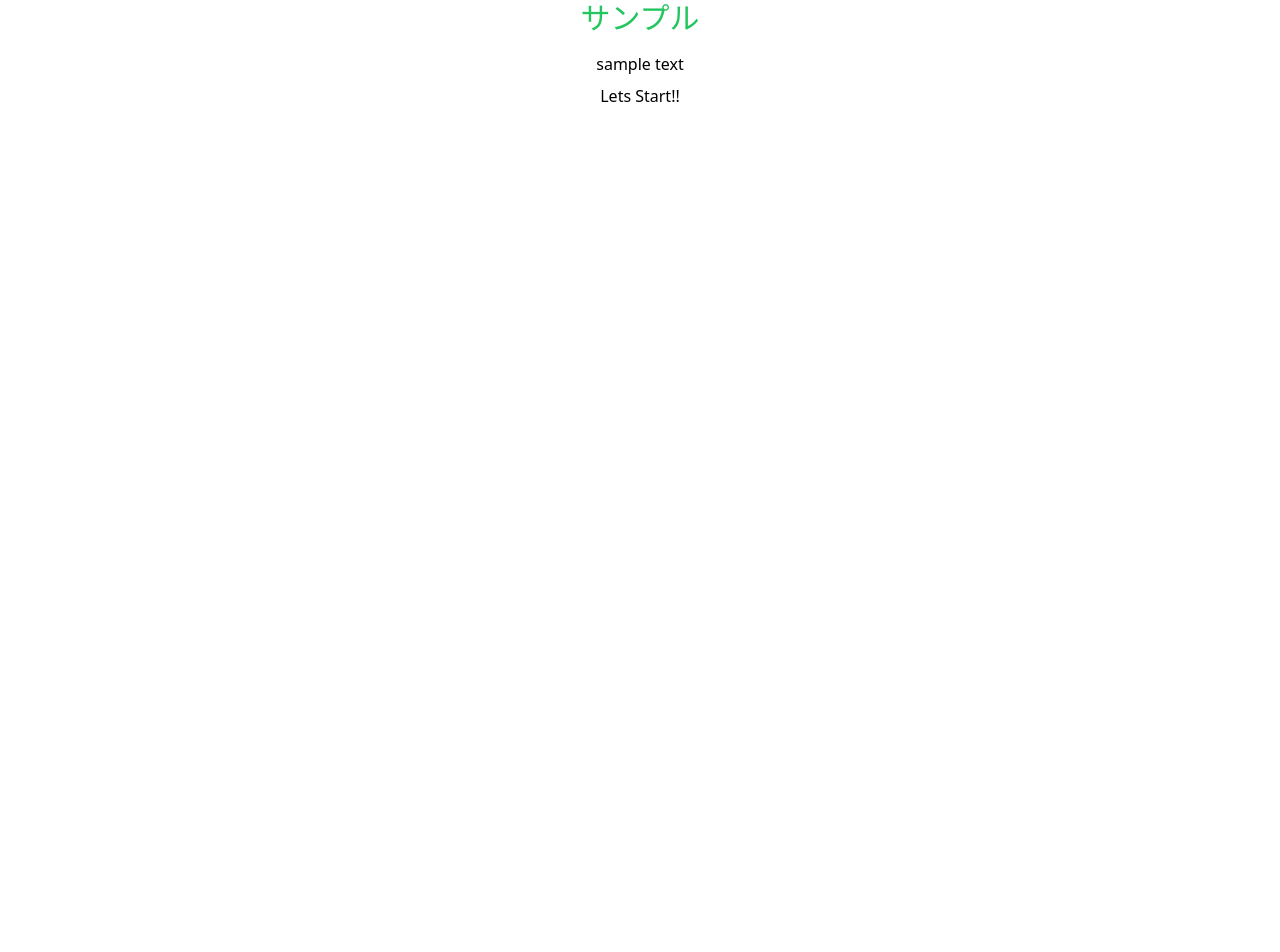
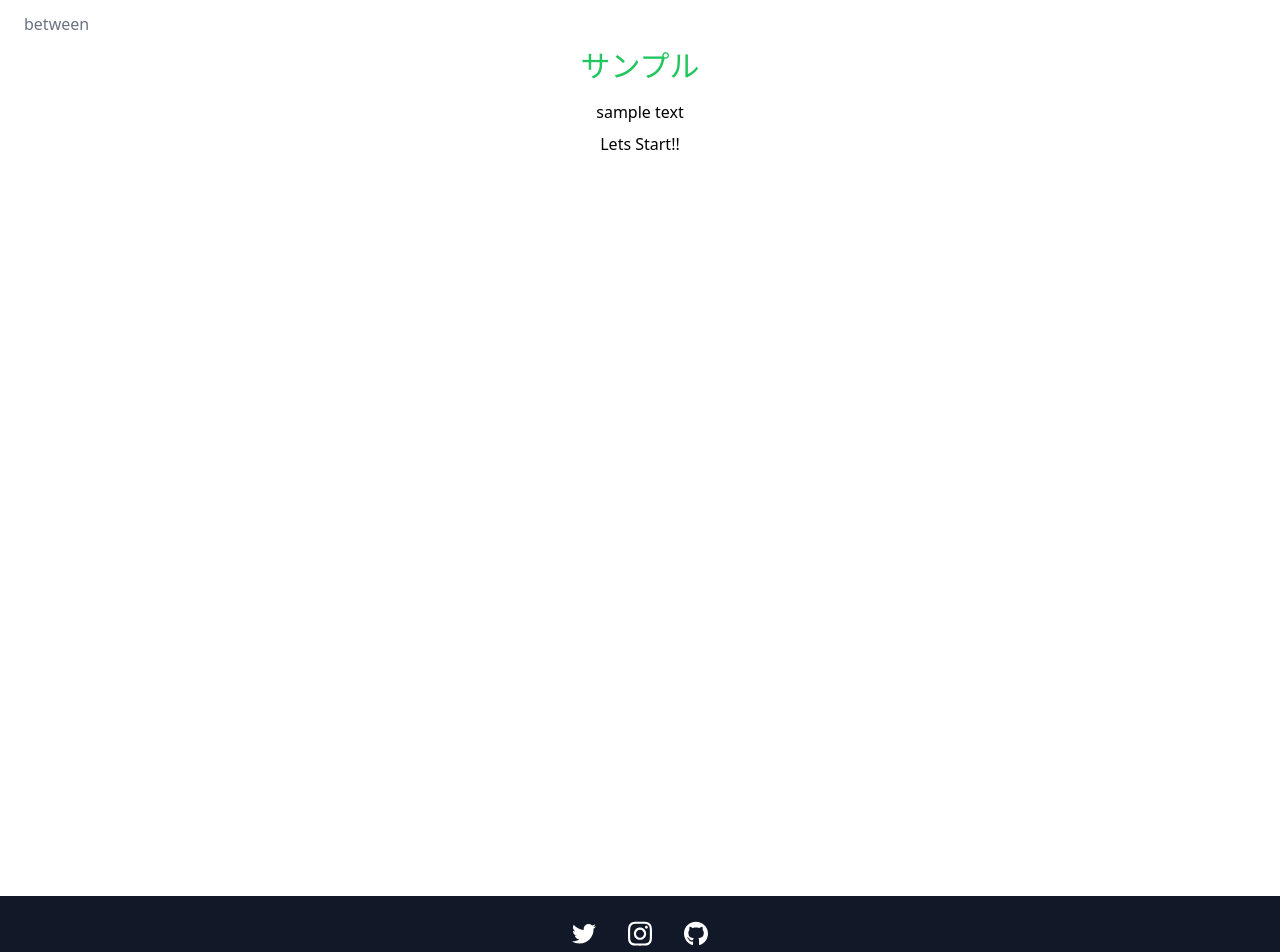
Before and after one commit to Hattori-Takuma/between-web, a Next.js app: page / in a window 1280 px wide. Shown: the top 952 px of the page. Before the commit the page ends 800 px from the top, so only its background shows below. Built offline with nearby package versions, Linux system fonts and the light colour scheme.

Commit message:
add : layouter

```diff
--- /dev/null
+++ b/src/components/Footer.tsx
@@ -0,0 +1,82 @@
+import Link from 'next/link';
+import { siteConfig } from '../const/site.config';
+const Footer = () => {
+  return (
+    <footer className="text-center bg-gray-900 text-white w-screen block">
+      <div className="container px-6 pt-6 flex flex-col items-center max-w-2xl w-full mx-auto">
+        <div className="flex justify-center mb-6 text-white">
+          {/* Twitter */}
+          {siteConfig.twitterUrl && (
+            <a href={siteConfig.twitterUrl}>
+              <svg
+                aria-hidden="true"
+                focusable="false"
+                data-prefix="fab"
+                data-icon="twitter"
+                className="w-6 h-full mx-4"
+                role="img"
+                xmlns="http://www.w3.org/2000/svg"
+                viewBox="0 0 512 512"
+              >
+                <path
+                  fill="currentColor"
+                  d="M459.37 151.716c.325 4.548.325 9.097.325 13.645 0 138.72-105.583 298.558-298.558 298.558-59.452 0-114.68-17.219-161.137-47.106 8.447.974 16.568 1.299 25.34 1.299 49.055 0 94.213-16.568 130.274-44.832-46.132-.975-84.792-31.188-98.112-72.772 6.498.974 12.995 1.624 19.818 1.624 9.421 0 18.843-1.3 27.614-3.573-48.081-9.747-84.143-51.98-84.143-102.985v-1.299c13.969 7.797 30.214 12.67 47.431 13.319-28.264-18.843-46.781-51.005-46.781-87.391 0-19.492 5.197-37.36 14.294-52.954 51.655 63.675 129.3 105.258 216.365 109.807-1.624-7.797-2.599-15.918-2.599-24.04 0-57.828 46.782-104.934 104.934-104.934 30.213 0 57.502 12.67 76.67 33.137 23.715-4.548 46.456-13.32 66.599-25.34-7.798 24.366-24.366 44.833-46.132 57.827 21.117-2.273 41.584-8.122 60.426-16.243-14.292 20.791-32.161 39.308-52.628 54.253z"
+                ></path>
+              </svg>
+            </a>
+          )}
+
+          {/* Instagram */}
+          {siteConfig.InstagramUrl && (
+            <a href={siteConfig.InstagramUrl}>
+              <svg
+                aria-hidden="true"
+                focusable="false"
+                data-prefix="fab"
+                data-icon="instagram"
+                className="w-6 h-full mx-4"
+                role="img"
+                xmlns="http://www.w3.org/2000/svg"
+                viewBox="0 0 448 512"
+              >
+                <path
+                  fill="currentColor"
+                  d="M224.1 141c-63.6 0-114.9 51.3-114.9 114.9s51.3 114.9 114.9 114.9S339 319.5 339 255.9 287.7 141 224.1 141zm0 189.6c-41.1 0-74.7-33.5-74.7-74.7s33.5-74.7 74.7-74.7 74.7 33.5 74.7 74.7-33.6 74.7-74.7 74.7zm146.4-194.3c0 14.9-12 26.8-26.8 26.8-14.9 0-26.8-12-26.8-26.8s12-26.8 26.8-26.8 26.8 12 26.8 26.8zm76.1 27.2c-1.7-35.9-9.9-67.7-36.2-93.9-26.2-26.2-58-34.4-93.9-36.2-37-2.1-147.9-2.1-184.9 0-35.8 1.7-67.6 9.9-93.9 36.1s-34.4 58-36.2 93.9c-2.1 37-2.1 147.9 0 184.9 1.7 35.9 9.9 67.7 36.2 93.9s58 34.4 93.9 36.2c37 2.1 147.9 2.1 184.9 0 35.9-1.7 67.7-9.9 93.9-36.2 26.2-26.2 34.4-58 36.2-93.9 2.1-37 2.1-147.8 0-184.8zM398.8 388c-7.8 19.6-22.9 34.7-42.6 42.6-29.5 11.7-99.5 9-132.1 9s-102.7 2.6-132.1-9c-19.6-7.8-34.7-22.9-42.6-42.6-11.7-29.5-9-99.5-9-132.1s-2.6-102.7 9-132.1c7.8-19.6 22.9-34.7 42.6-42.6 29.5-11.7 99.5-9 132.1-9s102.7-2.6 132.1 9c19.6 7.8 34.7 22.9 42.6 42.6 11.7 29.5 9 99.5 9 132.1s2.7 102.7-9 132.1z"
+                ></path>
+              </svg>
+            </a>
+          )}
+
+          {/* Github */}
+          {siteConfig.githubUrl && (
+            <a href={siteConfig.githubUrl}>
+              <svg
+                aria-hidden="true"
+                focusable="false"
+                data-prefix="fab"
+                data-icon="github"
+                className="w-6 h-full mx-4"
+                role="img"
+                xmlns="http://www.w3.org/2000/svg"
+                viewBox="0 0 496 512"
+              >
+                <path
+                  fill="currentColor"
+                  d="M165.9 397.4c0 2-2.3 3.6-5.2 3.6-3.3.3-5.6-1.3-5.6-3.6 0-2 2.3-3.6 5.2-3.6 3-.3 5.6 1.3 5.6 3.6zm-31.1-4.5c-.7 2 1.3 4.3 4.3 4.9 2.6 1 5.6 0 6.2-2s-1.3-4.3-4.3-5.2c-2.6-.7-5.5.3-6.2 2.3zm44.2-1.7c-2.9.7-4.9 2.6-4.6 4.9.3 2 2.9 3.3 5.9 2.6 2.9-.7 4.9-2.6 4.6-4.6-.3-1.9-3-3.2-5.9-2.9zM244.8 8C106.1 8 0 113.3 0 252c0 110.9 69.8 205.8 169.5 239.2 12.8 2.3 17.3-5.6 17.3-12.1 0-6.2-.3-40.4-.3-61.4 0 0-70 15-84.7-29.8 0 0-11.4-29.1-27.8-36.6 0 0-22.9-15.7 1.6-15.4 0 0 24.9 2 38.6 25.8 21.9 38.6 58.6 27.5 72.9 20.9 2.3-16 8.8-27.1 16-33.7-55.9-6.2-112.3-14.3-112.3-110.5 0-27.5 7.6-41.3 23.6-58.9-2.6-6.5-11.1-33.3 2.6-67.9 20.9-6.5 69 27 69 27 20-5.6 41.5-8.5 62.8-8.5s42.8 2.9 62.8 8.5c0 0 48.1-33.6 69-27 13.7 34.7 5.2 61.4 2.6 67.9 16 17.7 25.8 31.5 25.8 58.9 0 96.5-58.9 104.2-114.8 110.5 9.2 7.9 17 22.9 17 46.4 0 33.7-.3 75.4-.3 83.6 0 6.5 4.6 14.4 17.3 12.1C428.2 457.8 496 362.9 496 252 496 113.3 383.5 8 244.8 8zM97.2 352.9c-1.3 1-1 3.3.7 5.2 1.6 1.6 3.9 2.3 5.2 1 1.3-1 1-3.3-.7-5.2-1.6-1.6-3.9-2.3-5.2-1zm-10.8-8.1c-.7 1.3.3 2.9 2.3 3.9 1.6 1 3.6.7 4.3-.7.7-1.3-.3-2.9-2.3-3.9-2-.6-3.6-.3-4.3.7zm32.4 35.6c-1.6 1.3-1 4.3 1.3 6.2 2.3 2.3 5.2 2.6 6.5 1 1.3-1.3.7-4.3-1.3-6.2-2.2-2.3-5.2-2.6-6.5-1zm-11.4-14.7c-1.6 1-1.6 3.6 0 5.9 1.6 2.3 4.3 3.3 5.6 2.3 1.6-1.3 1.6-3.9 0-6.2-1.4-2.3-4-3.3-5.6-2z"
+                ></path>
+              </svg>
+            </a>
+          )}
+        </div>
+        {/* copyright */}
+        <div className="text-center p-4 ">
+          <Link href="/" className="text-whitehite">
+            © {siteConfig.title}
+          </Link>
+        </div>
+      </div>
+    </footer>
+  );
+};
+
+export default Footer;
--- /dev/null
+++ b/src/components/Layout.tsx
@@ -0,0 +1,18 @@
+import { FC } from 'react';
+import { LayoutProps } from '../types/types';
+import Footer from './Footer';
+import Navbar from './Navbar';
+
+const Layout: FC<LayoutProps> = ({ children }) => {
+  return (
+    <div className="relative overflow-hidden">
+      <div className="flex flex-col items-center w-full mx-auto">
+        <Navbar />
+        <main className="w-full pb-12 px-4">{children}</main>
+        <Footer />
+      </div>
+    </div>
+  );
+};
+
+export default Layout;
--- /dev/null
+++ b/src/components/Navbar.tsx
@@ -0,0 +1,21 @@
+import Link from 'next/link';
+import { siteConfig } from '../const/site.config';
+const Navbar = () => {
+  return (
+    <nav className="relative w-full flex flex-wrap items-center justify-between py-3  text-gray-500 hover:text-gray-700 focus:text-gray-700 navbar navbar-expand-lg navbar-light">
+      <div className="container-fluid w-full flex flex-wrap items-center justify-between px-6">
+        <div
+          className="bg-grey-light rounded-md w-full"
+          aria-label="breadcrumb"
+        >
+          <Link href="/" className="text-gray-500 hover:text-gray-600">
+            {siteConfig.title}
+          </Link>
+          {/* Breadcrumb */}
+        </div>
+      </div>
+    </nav>
+  );
+};
+
+export default Navbar;
--- /dev/null
+++ b/src/const/site.config.ts
@@ -0,0 +1,6 @@
+export const siteConfig = {
+  title: 'between',
+  twitterUrl: 'https://github.com/Hattori-Takuma/between-web',
+  InstagramUrl: 'https://github.com/Hattori-Takuma/between-web',
+  githubUrl: 'https://github.com/Hattori-Takuma/between-web',
+};
--- a/src/pages/index.tsx
+++ b/src/pages/index.tsx
@@ -1,15 +1,19 @@
-import { Inter } from 'next/font/google'
+import Layout from '@/components/Layout';
+import { Inter } from 'next/font/google';
 
-
-const inter = Inter({ subsets: ['latin'] })
+const inter = Inter({ subsets: ['latin'] });
 
 export default function Home() {
   return (
-    <section className="h-screen w-4/5 max-w-5xl mx-auto flex items-center justify-
-center flex-col">
-<h1 className="mb-4 text-green-500 text-3xl">サンプル</h1>
-<p className="mb-2 text-center">sample text</p>
-<button className="btn-blue">Lets Start!!</button>
-</section>
-  )
+    <Layout>
+      <section
+        className="h-screen w-4/5 max-w-5xl mx-auto flex items-center justify-
+center flex-col"
+      >
+        <h1 className="mb-4 text-green-500 text-3xl">サンプル</h1>
+        <p className="mb-2 text-center">sample text</p>
+        <button className="btn-blue">Lets Start!!</button>
+      </section>
+    </Layout>
+  );
 }
--- /dev/null
+++ b/src/types/types.ts
@@ -0,0 +1,5 @@
+import { ReactNode } from 'react';
+
+export type LayoutProps = {
+  children: ReactNode;
+};
```
